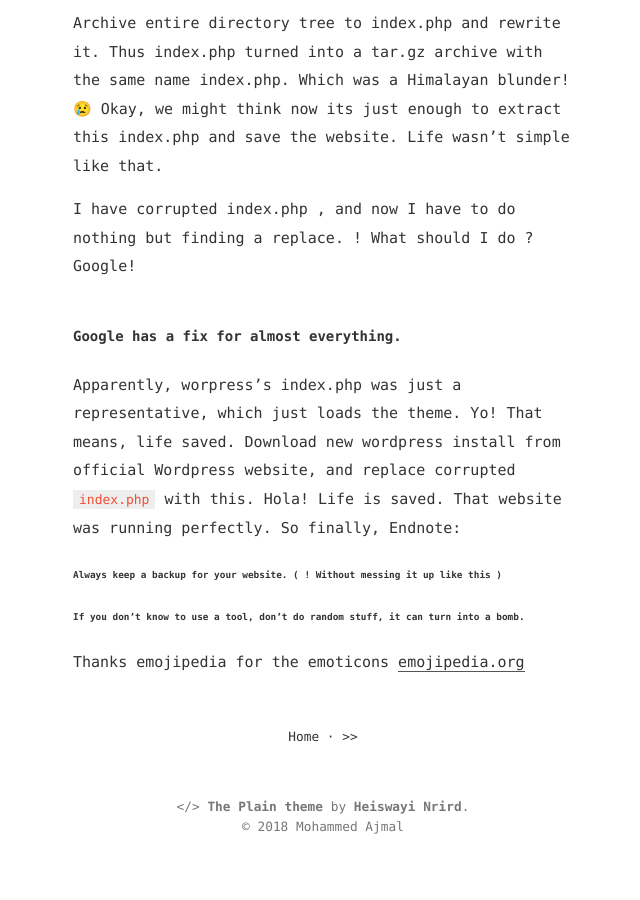
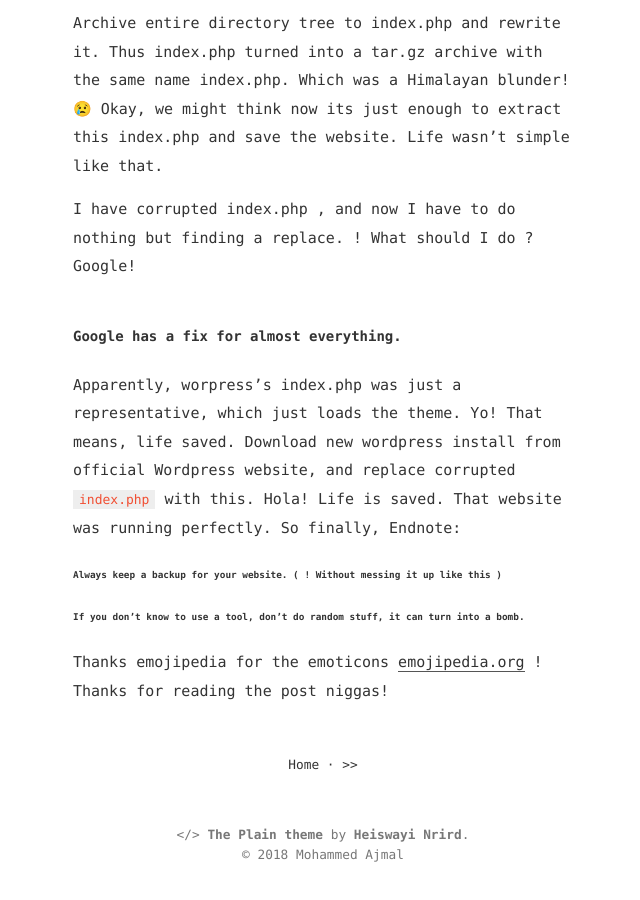
Before and after one commit to cooliscool/cooliscool.github.io, a Jekyll site: the page built from _posts/2018-06-22-messed-up-wordpress.md, in a window 1280 px wide and 900 px high, scrolled down 1926 px. Shown: the whole window, without its empty margins (317-957 px from the left). Built offline with Jekyll 4.4.1, drawn with Linux system fonts in a browser that asks for light colours; before the commit the page ends 2798 px from its top, so only the background shows below that.

Commit message:
Update 2018-06-22-messed-up-wordpress.md

```diff
--- a/_posts/2018-06-22-messed-up-wordpress.md
+++ b/_posts/2018-06-22-messed-up-wordpress.md
@@ -58,8 +58,11 @@ That website was running perfectly.
 So finally,
 Endnote:
 
+
 ###### Always keep a backup for your website. ( ! Without messing it up like this )
+
 ###### If you don't know to use a tool, don't do random stuff, it can turn into a bomb.
 
 
-Thanks emojipedia for the emoticons [emojipedia.org](emojipedia.org)
+Thanks emojipedia for the emoticons [emojipedia.org](emojipedia.org) !
+Thanks for reading the post niggas!
```
